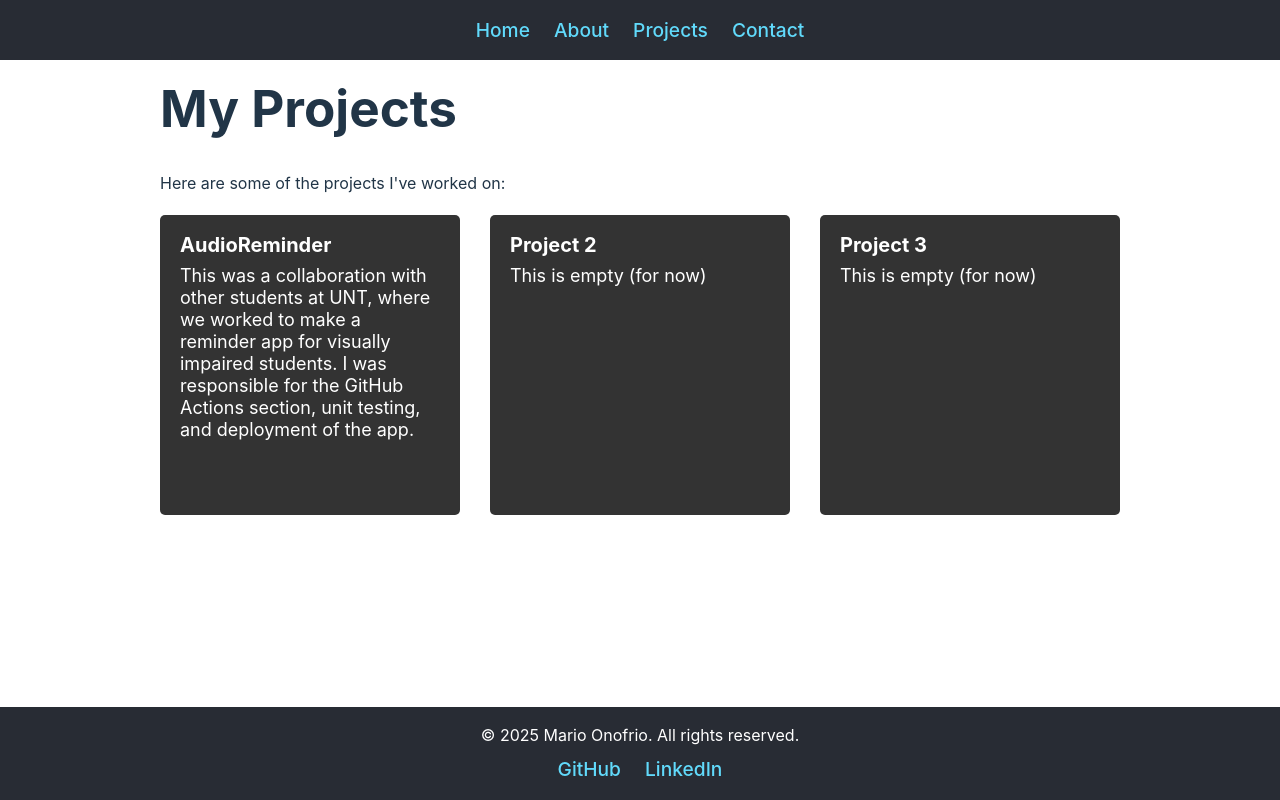
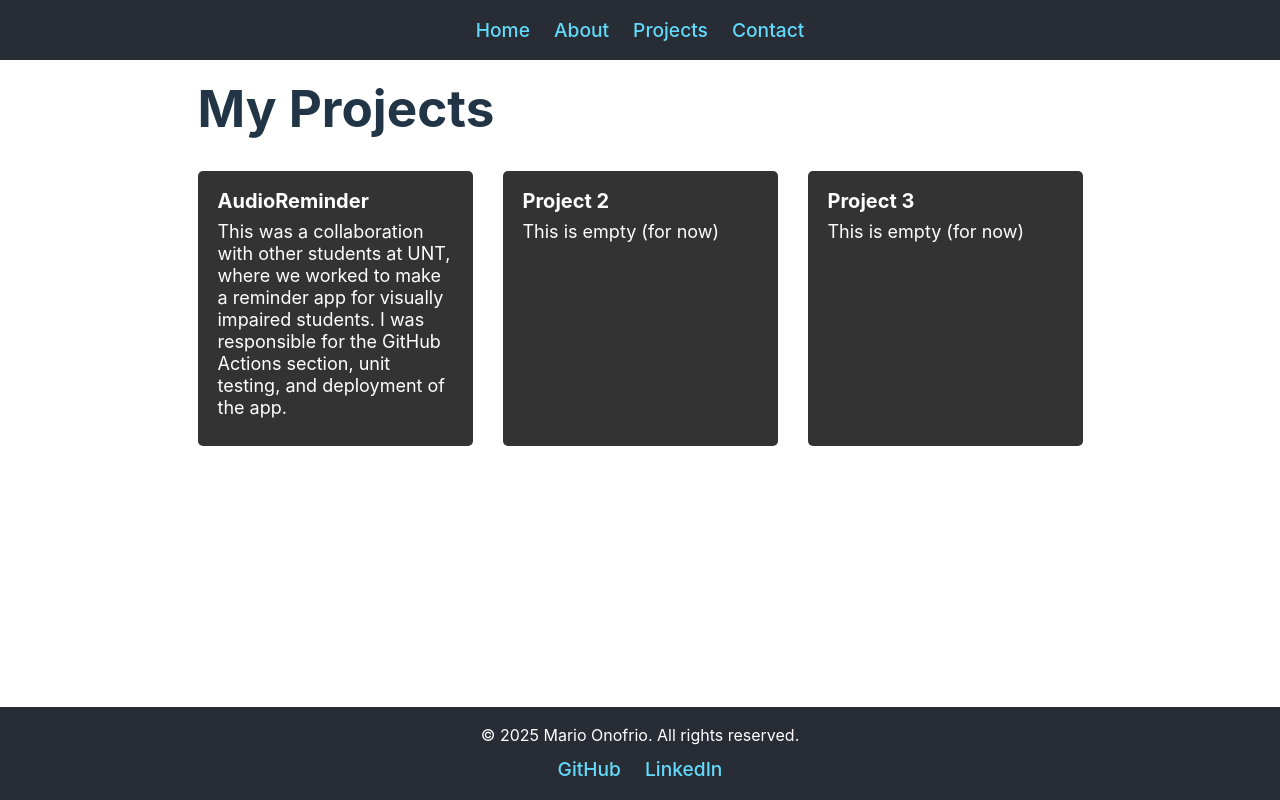
Before and after one commit to marioonofrio/Portfolio, a React (Vite) app: page /projects in a window 1280 px wide. Built offline with nearby package versions, Linux system fonts and the light colour scheme.

Commit message:
added all buttons to css grid in projects as well as adjusted sizing of buttons for better fit on screen

```diff
--- a/src/pages/About.css
+++ b/src/pages/About.css
@@ -1,3 +1,3 @@
 .about {
-    padding-top: 40px;
+    margin-top: 40px;
 }
--- a/src/pages/About.tsx
+++ b/src/pages/About.tsx
@@ -7,7 +7,6 @@ function About() {
             <h1>About Me</h1>
             <p>Hi! I'm a software developer with a passion for creating web applications.</p>
             <p>I love learning new technologies and improving my skills.</p>
-
         </div>
     )
 }
--- a/src/pages/Contact.css
+++ b/src/pages/Contact.css
@@ -20,6 +20,10 @@ input, textarea {
     box-sizing: border-box;
 }
 
+textarea {
+    padding-bottom: 50px;
+}
+
 button {
     padding: 10px 20px; /* Adjust padding to control the button's size */
     background-color: #333;
--- a/src/pages/Projects.css
+++ b/src/pages/Projects.css
@@ -3,17 +3,22 @@ h1 {
 }
 
 .project-buttons {
-    display: flex;
-    flex-direction: row;
+    display: grid;
+    grid-template-columns: repeat(3, 1fr); /* 3 columns */
+    grid-template-rows: repeat(2, 1fr);    /* 2 rows */
     gap: 30px;
-    justify-content: center;
+    justify-items: center;
+    align-items: center;
     margin-top: 20px;
     width: 100%;
+    max-width: 1000px; /* Optional: limit grid width for better centering */
+    margin-left: auto;
+    margin-right: auto;
 }
 
 .project-buttons button {
-    width: 300px;
-    height: 300px;
+    width: 275px;
+    height: 275px;
     background-color: #333;
     color: white;
     border: none;
--- a/src/pages/Projects.tsx
+++ b/src/pages/Projects.tsx
@@ -8,7 +8,6 @@ function Projects() {
     return (
         <div className="projects">
             <h1>My Projects</h1>
-            <p>Here are some of the projects I've worked on:</p>
             <div className="project-buttons">
                 <button onClick={() => handleProjectClick('https://github.com/jzeller04/AudioReminder')}>
                     <h2>AudioReminder</h2>
```
